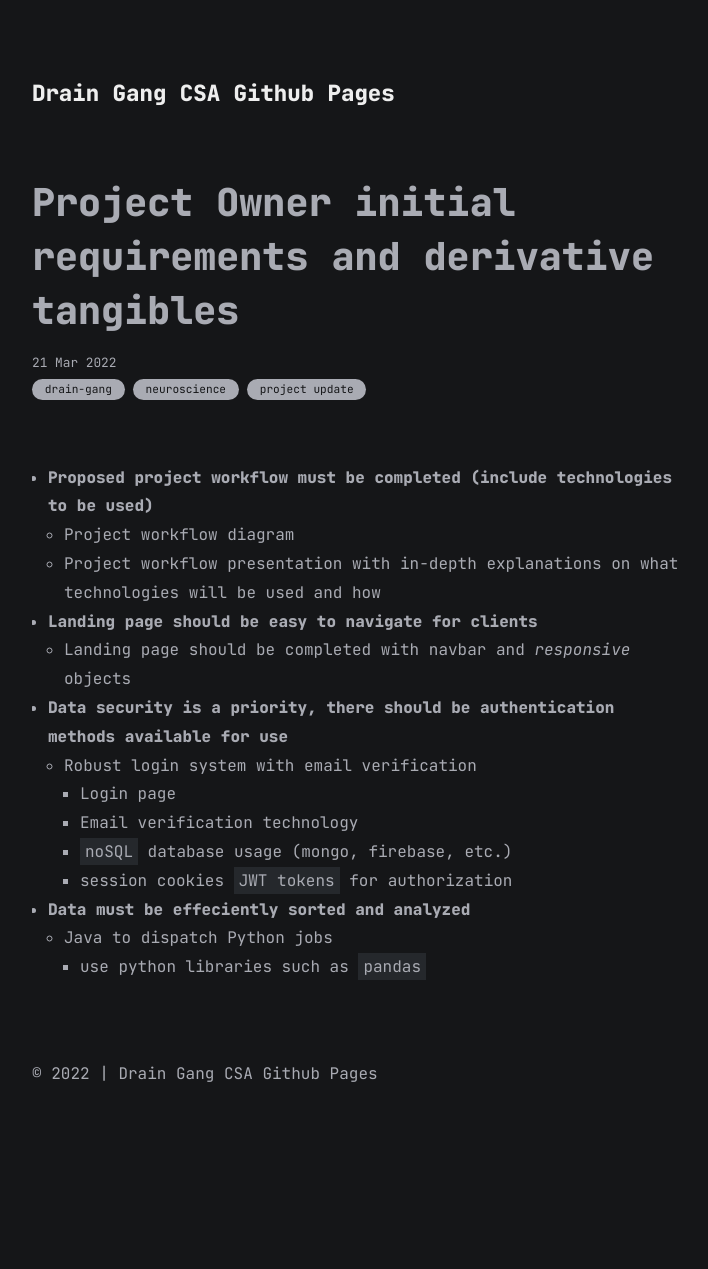
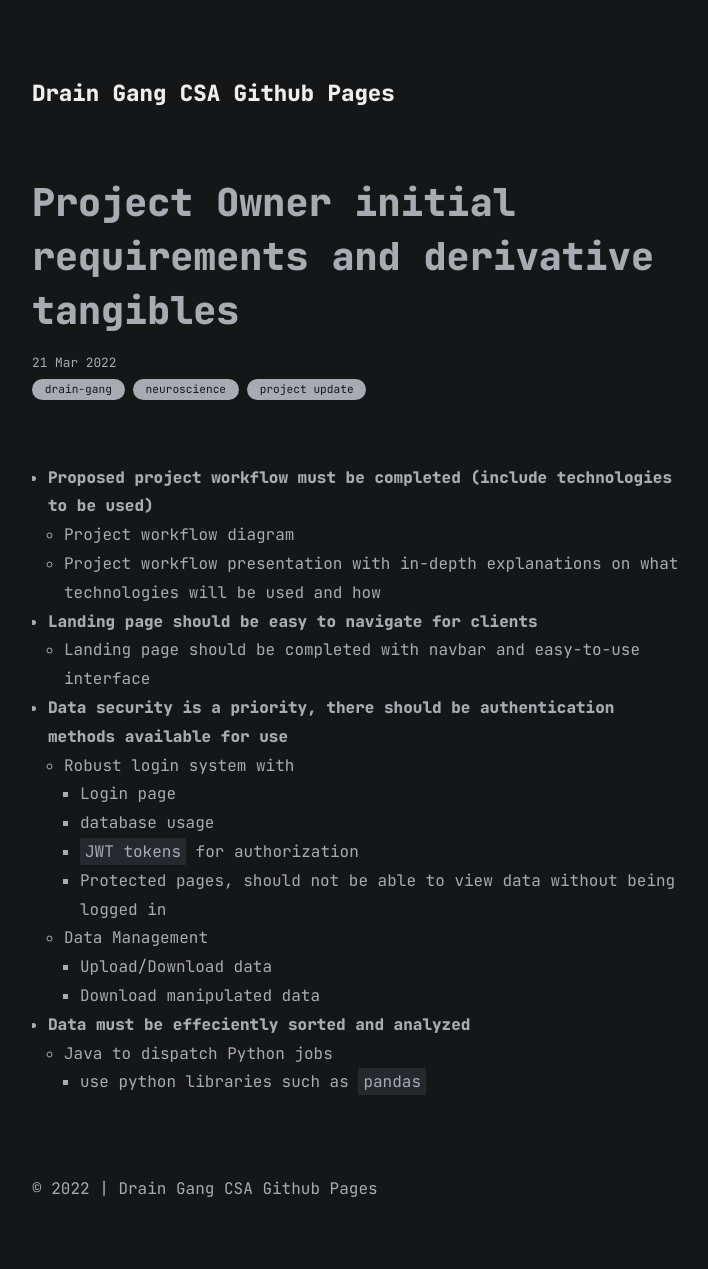
Before and after one commit to Akshay-Rohatgi/drain-jekyll, a Jekyll site: the page built from all_collections/_posts/2022-03-21-project-owner-intial-requirements-and-derivative-tangibles.md, in a window 1280 px wide. Shown: the whole page, without its empty margins (283-991 px from the left). Built offline with Jekyll 4.4.1, drawn with Linux system fonts in a browser that asks for light colours; before the commit the page ends 1154 px from its top, so only the background shows below that.

Commit message:
Requirement Review

```diff
--- a/all_collections/_posts/2022-03-21-project-owner-intial-requirements-and-derivative-tangibles.md
+++ b/all_collections/_posts/2022-03-21-project-owner-intial-requirements-and-derivative-tangibles.md
@@ -8,13 +8,16 @@ categories: [drain-gang, neuroscience, project update]
     - Project workflow diagram
     - Project workflow presentation with in-depth explanations on what technologies will be used and how
 - **Landing page should be easy to navigate for clients**
-    - Landing page should be completed with navbar and *responsive* objects
+    - Landing page should be completed with navbar and easy-to-use interface
 - **Data security is a priority, there should be authentication methods available for use**
-    - Robust login system with email verification
+    - Robust login system with
         - Login page
-        - Email verification technology
-        - `noSQL` database usage (mongo, firebase, etc.)
-        - ~~session cookies~~ `JWT tokens` for authorization
+        - database usage
+        - `JWT tokens` for authorization
+        - Protected pages, should not be able to view data without being logged in
+    - Data Management
+        - Upload/Download data
+        - Download manipulated data
 - **Data must be effeciently sorted and analyzed**
     - Java to dispatch Python jobs
         - use python libraries such as `pandas`
```
Also changed, not shown: all_collections/_posts/2022-05-31-project-owner-requirements-review.md (added, +27 -0 lines).
